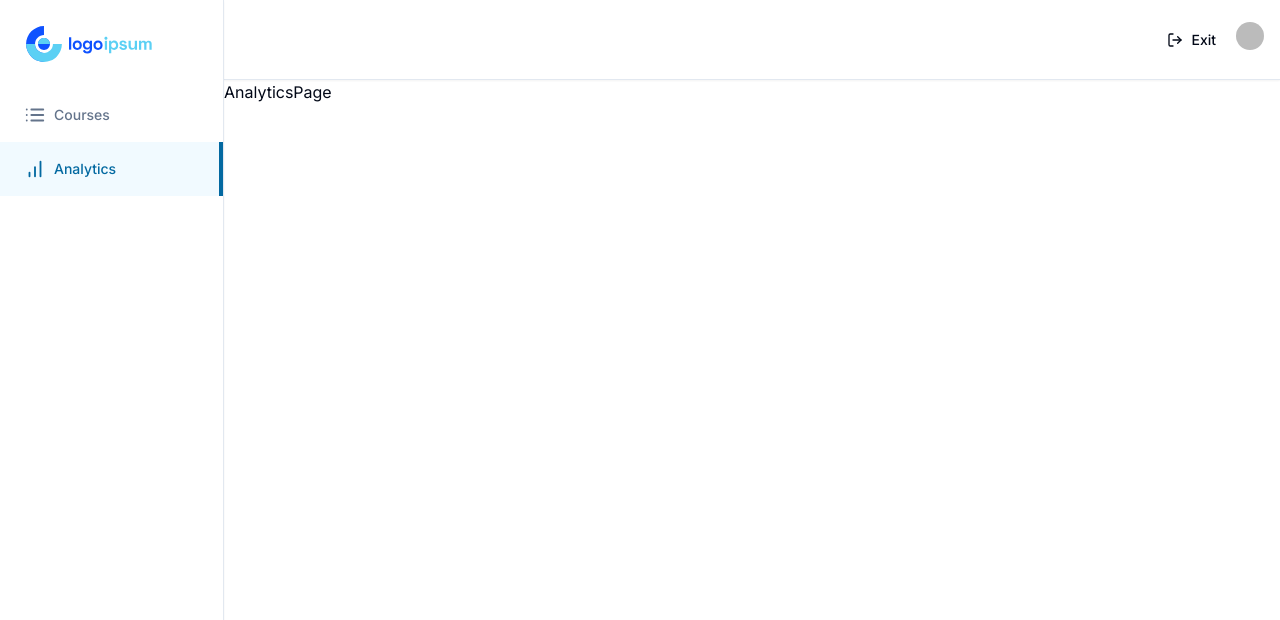
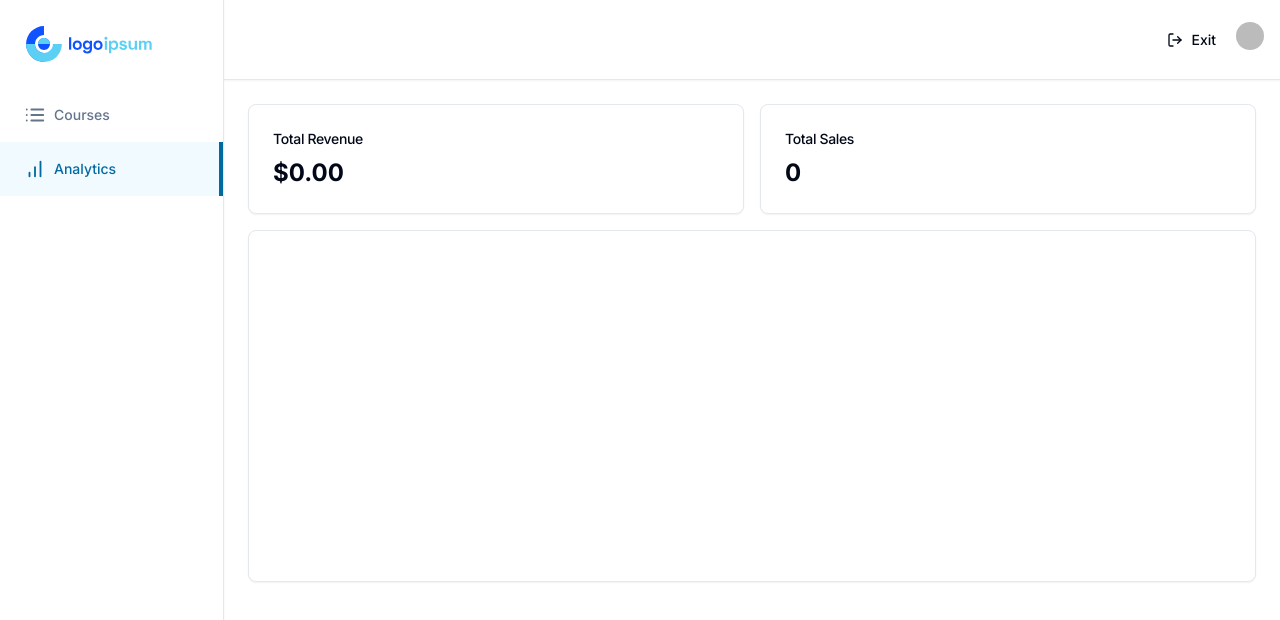
Before and after one commit to alohadancemeow/next-lms-platform, a Next.js app: page /teacher/analytics in a window 1280 px wide. Shown: the top 620 px of the page. Built offline with nearby package versions, Linux system fonts and the light colour scheme; no server answers; the database is empty; sample sign-in values are in the browser's storage; some icons are missing.

Commit message:
🍀 chart w/recharts.js

```diff
--- /dev/null
+++ b/actions/get-analytics.ts
@@ -0,0 +1,59 @@
+import { db } from "@/lib/db";
+import { Course, Purchase } from "@prisma/client";
+
+type PurchaseWithCourse = Purchase & {
+  course: Course;
+};
+
+const groupByCourse = (purchases: PurchaseWithCourse[]) => {
+  const grouped: { [courseTitle: string]: number } = {};
+
+  purchases.forEach((purchase) => {
+    const courseTitle = purchase.course.title;
+    if (!grouped[courseTitle]) {
+      grouped[courseTitle] = 0;
+    }
+    grouped[courseTitle] += purchase.course.price!;
+  });
+
+  return grouped;
+};
+
+export const getAnalytics = async (userId: string) => {
+  try {
+    const purchases = await db.purchase.findMany({
+      where: {
+        course: {
+          userId: userId,
+        },
+      },
+      include: {
+        course: true,
+      },
+    });
+
+    const groupedEarnings = groupByCourse(purchases);
+    const data = Object.entries(groupedEarnings).map(
+      ([courseTitle, total]) => ({
+        name: courseTitle,
+        total: total,
+      })
+    );
+
+    const totalRevenue = data.reduce((acc, curr) => acc + curr.total, 0);
+    const totalSales = purchases.length;
+
+    return {
+      data,
+      totalRevenue,
+      totalSales,
+    };
+  } catch (error) {
+    console.log("[GET_ANALYTICS]", error);
+    return {
+      data: [],
+      totalRevenue: 0,
+      totalSales: 0,
+    };
+  }
+};
--- /dev/null
+++ b/app/(dashboard)/(routes)/teacher/analytics/_components/chart.tsx
@@ -0,0 +1,48 @@
+"use client";
+
+import {
+  Bar,
+  BarChart,
+  Legend,
+  ResponsiveContainer,
+  Tooltip,
+  XAxis,
+  YAxis,
+} from "recharts";
+
+import { Card } from "@/components/ui/card";
+
+interface ChartProps {
+  data: {
+    name: string;
+    total: number;
+  }[];
+}
+
+export const Chart = ({ data }: ChartProps) => {
+  return (
+    <Card>
+      <ResponsiveContainer width="100%" height={350}>
+        <BarChart data={data}>
+          <XAxis
+            dataKey="name"
+            stroke="#888888"
+            fontSize={12}
+            tickLine={false}
+            axisLine={false}
+          />
+          <YAxis
+            stroke="#888888"
+            fontSize={12}
+            tickLine={false}
+            axisLine={false}
+            tickFormatter={(value) => `$${value}`}
+          />
+          {/* <Tooltip /> */}
+          {/* <Legend /> */}
+          <Bar dataKey="total" fill="#0369a1" radius={[4, 4, 0, 0]} />
+        </BarChart>
+      </ResponsiveContainer>
+    </Card>
+  );
+};
--- /dev/null
+++ b/app/(dashboard)/(routes)/teacher/analytics/_components/data-card.tsx
@@ -0,0 +1,23 @@
+import { Card, CardContent, CardHeader, CardTitle } from "@/components/ui/card";
+import { formatPrice } from "@/lib/format";
+
+interface DataCardProps {
+  value: number;
+  label: string;
+  shouldFormat?: boolean;
+}
+
+export const DataCard = ({ value, label, shouldFormat }: DataCardProps) => {
+  return (
+    <Card>
+      <CardHeader className="flex flex-row items-center justify-between space-y-0 pb-2">
+        <CardTitle className="text-sm font-medium">{label}</CardTitle>
+      </CardHeader>
+      <CardContent>
+        <div className="text-2xl font-bold">
+          {shouldFormat ? formatPrice(value) : value}
+        </div>
+      </CardContent>
+    </Card>
+  );
+};
--- a/app/(dashboard)/(routes)/teacher/analytics/page.tsx
+++ b/app/(dashboard)/(routes)/teacher/analytics/page.tsx
@@ -1,9 +1,29 @@
-import React from "react";
+import { auth } from "@clerk/nextjs";
+import { redirect } from "next/navigation";
 
-type Props = {};
+import { getAnalytics } from "@/actions/get-analytics";
 
-const AnalyticsPage = (props: Props) => {
-  return <div>AnalyticsPage</div>;
+import { DataCard } from "./_components/data-card";
+import { Chart } from "./_components/chart";
+
+const AnalyticsPage = async () => {
+  const { userId } = auth();
+
+  if (!userId) {
+    return redirect("/");
+  }
+
+  const { data, totalRevenue, totalSales } = await getAnalytics(userId);
+
+  return (
+    <div className="p-6">
+      <div className="grid grid-cols-1 md:grid-cols-2 gap-4 mb-4">
+        <DataCard label="Total Revenue" value={totalRevenue} shouldFormat />
+        <DataCard label="Total Sales" value={totalSales} />
+      </div>
+      <Chart data={data} />
+    </div>
+  );
 };
 
 export default AnalyticsPage;
--- /dev/null
+++ b/components/ui/card.tsx
@@ -0,0 +1,79 @@
+import * as React from "react"
+
+import { cn } from "@/lib/utils"
+
+const Card = React.forwardRef<
+  HTMLDivElement,
+  React.HTMLAttributes<HTMLDivElement>
+>(({ className, ...props }, ref) => (
+  <div
+    ref={ref}
+    className={cn(
+      "rounded-lg border bg-card text-card-foreground shadow-sm",
+      className
+    )}
+    {...props}
+  />
+))
+Card.displayName = "Card"
+
+const CardHeader = React.forwardRef<
+  HTMLDivElement,
+  React.HTMLAttributes<HTMLDivElement>
+>(({ className, ...props }, ref) => (
+  <div
+    ref={ref}
+    className={cn("flex flex-col space-y-1.5 p-6", className)}
+    {...props}
+  />
+))
+CardHeader.displayName = "CardHeader"
+
+const CardTitle = React.forwardRef<
+  HTMLParagraphElement,
+  React.HTMLAttributes<HTMLHeadingElement>
+>(({ className, ...props }, ref) => (
+  <h3
+    ref={ref}
+    className={cn(
+      "text-2xl font-semibold leading-none tracking-tight",
+      className
+    )}
+    {...props}
+  />
+))
+CardTitle.displayName = "CardTitle"
+
+const CardDescription = React.forwardRef<
+  HTMLParagraphElement,
+  React.HTMLAttributes<HTMLParagraphElement>
+>(({ className, ...props }, ref) => (
+  <p
+    ref={ref}
+    className={cn("text-sm text-muted-foreground", className)}
+    {...props}
+  />
+))
+CardDescription.displayName = "CardDescription"
+
+const CardContent = React.forwardRef<
+  HTMLDivElement,
+  React.HTMLAttributes<HTMLDivElement>
+>(({ className, ...props }, ref) => (
+  <div ref={ref} className={cn("p-6 pt-0", className)} {...props} />
+))
+CardContent.displayName = "CardContent"
+
+const CardFooter = React.forwardRef<
+  HTMLDivElement,
+  React.HTMLAttributes<HTMLDivElement>
+>(({ className, ...props }, ref) => (
+  <div
+    ref={ref}
+    className={cn("flex items-center p-6 pt-0", className)}
+    {...props}
+  />
+))
+CardFooter.displayName = "CardFooter"
+
+export { Card, CardHeader, CardFooter, CardTitle, CardDescription, CardContent }
--- a/package.json
+++ b/package.json
@@ -45,6 +45,7 @@
     "react-hot-toast": "^2.4.1",
     "react-icons": "^5.0.1",
     "react-quill": "^2.0.0",
+    "recharts": "^2.12.3",
     "stripe": "^14.21.0",
     "tailwind-merge": "^2.2.1",
     "tailwindcss-animate": "^1.0.7",
```
Also changed, not shown: 1 other file (tests, documents, lock files or other folders).
